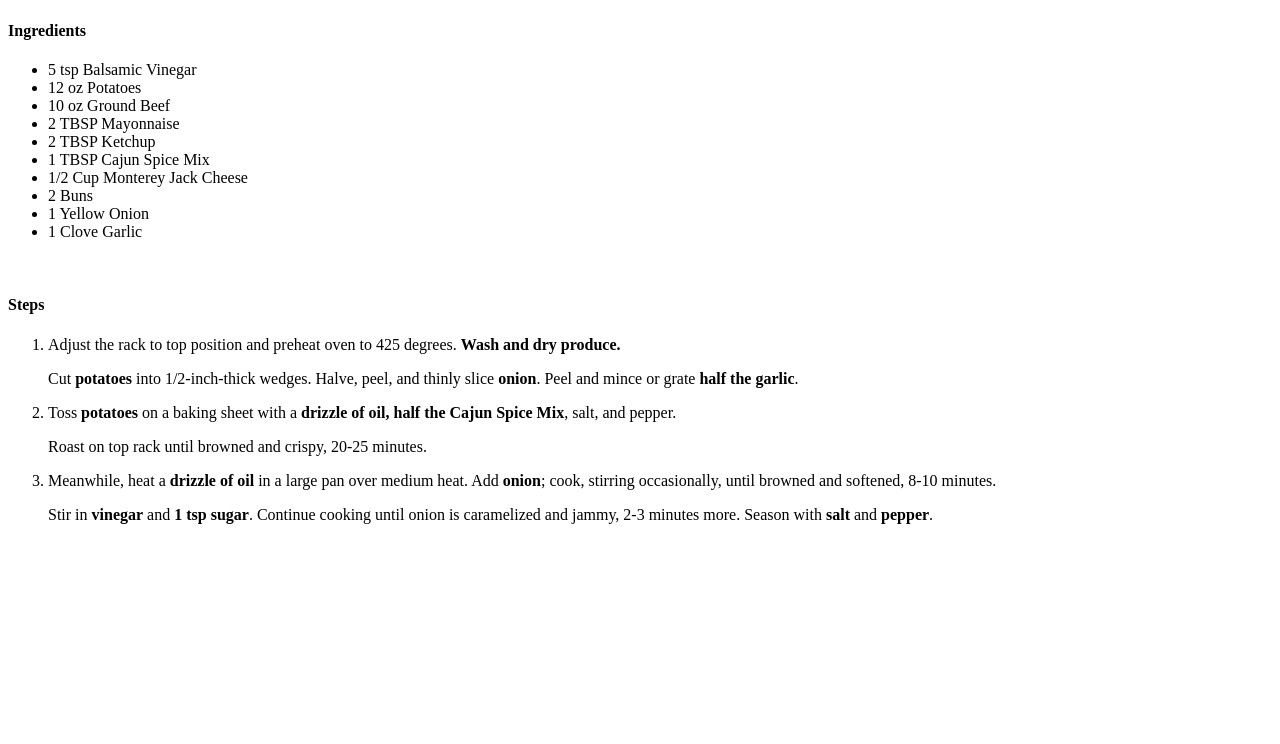
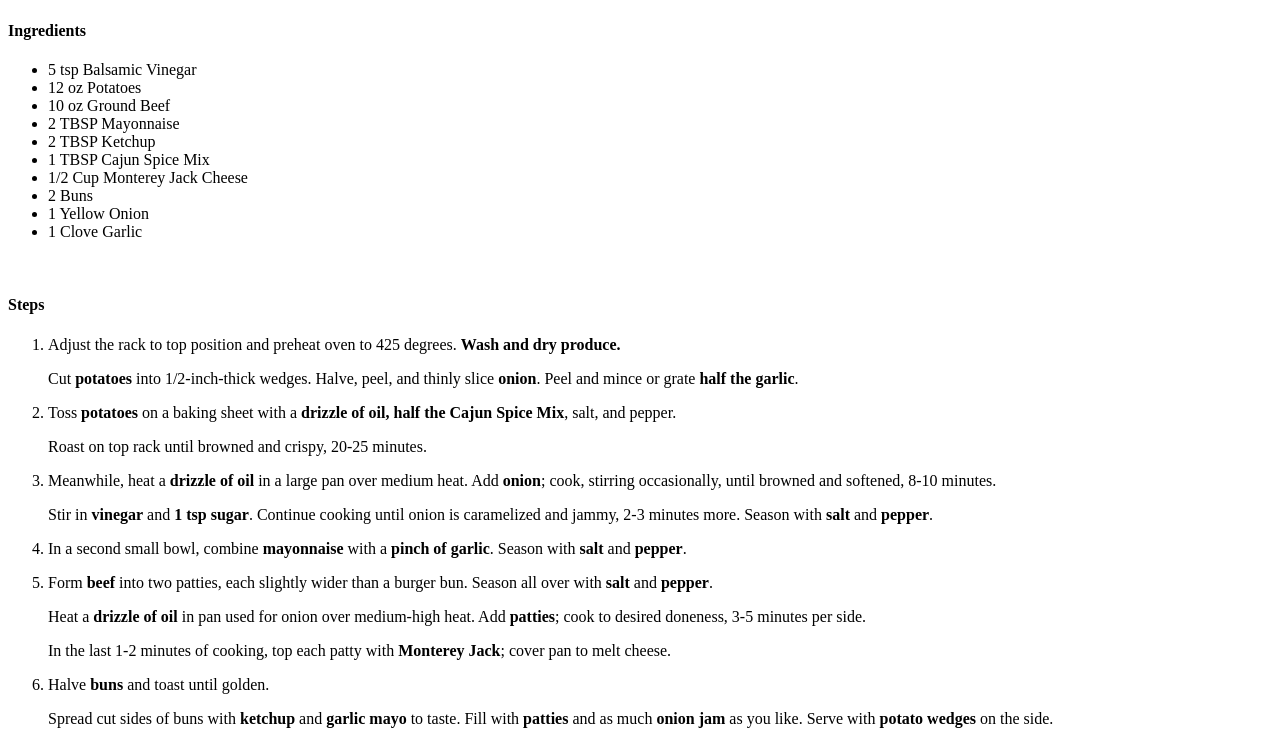
Before and after one commit to evo-bambino/odin-recipes, a plain HTML site: page pages/recipes/monterey-jack-burgers.html in a window 1280 px wide. Shown: the part 614-1358 px from the top of the page. Before the commit the page ends 1154 px from the top, so only its background shows below. Drawn offline with Linux system fonts and the light colour scheme.

Commit message:
Complete steps for monterey-jack-burgers.html

```diff
--- a/pages/recipes/monterey-jack-burgers.html
+++ b/pages/recipes/monterey-jack-burgers.html
@@ -33,6 +33,14 @@
 
             <li><p>Meanwhile, heat a <strong>drizzle of oil</strong> in a large pan over medium heat. Add <strong>onion</strong>; cook, stirring occasionally, until browned and softened, 8-10 minutes.</p>
             <p>Stir in <strong>vinegar</strong> and <strong>1 tsp sugar</strong>. Continue cooking until onion is caramelized and jammy, 2-3 minutes more. Season with <strong>salt</strong> and <strong>pepper</strong>.</p></li>
+
+            <li>In a second small bowl, combine <strong>mayonnaise</strong> with a <strong>pinch of garlic</strong>. Season with <strong>salt</strong> and <strong>pepper</strong>.</li>
+
+            <li><p>Form <strong>beef</strong> into two patties, each slightly wider than a burger bun. Season all over with <strong>salt</strong> and <strong>pepper</strong>.</p>
+            <p>Heat a <strong>drizzle of oil</strong> in pan used for onion over medium-high heat. Add <strong>patties</strong>; cook to desired doneness, 3-5 minutes per side.</p>
+            <p>In the last 1-2 minutes of cooking, top each patty with <strong>Monterey Jack</strong>; cover pan to melt cheese.</p></li>
+            <li><p>Halve <strong>buns</strong> and toast until golden.</p>
+            <p>Spread cut sides of buns with <strong>ketchup</strong> and <strong>garlic mayo</strong> to taste. Fill with <strong>patties</strong> and as much <strong>onion jam</strong> as you like. Serve with <strong>potato wedges</strong> on the side.</p></li>
         </ol>
 </body>
 </html>
```
